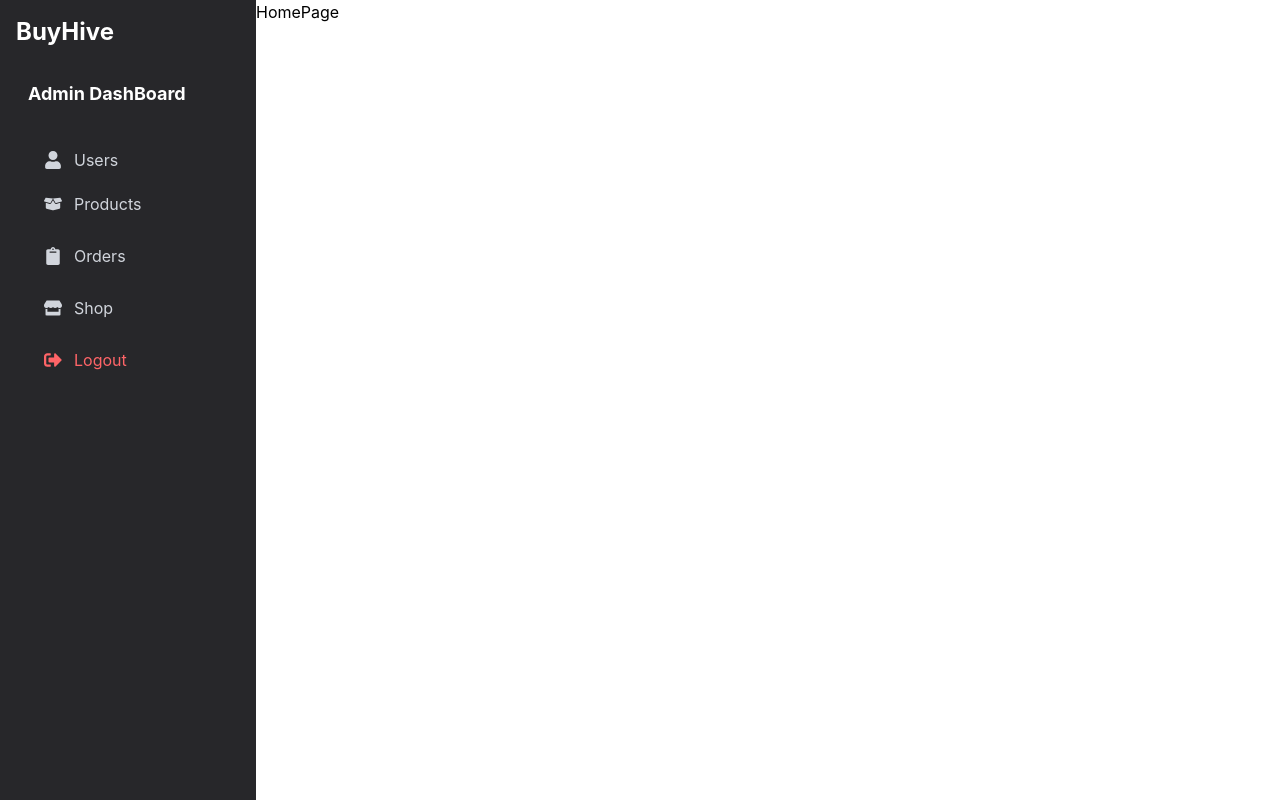
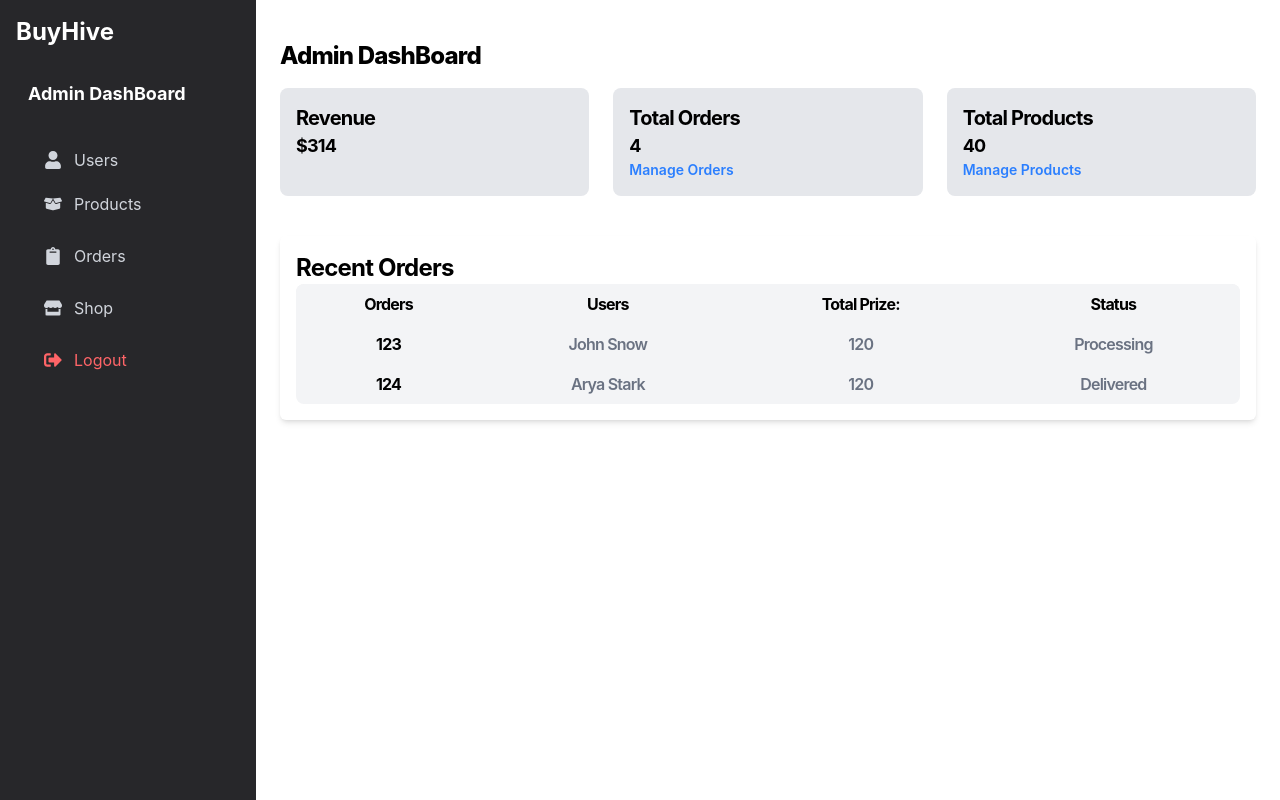
Before and after one commit to Vish75-c/Ecommerce, a React (Vite) app in the folder frontend/: page /admin in a window 1280 px wide. Built offline with nearby package versions, Linux system fonts and the light colour scheme.

Commit message:
AdminHomeCompleted

```diff
--- a/frontend/src/components/Admin/AdminHome.jsx
+++ b/frontend/src/components/Admin/AdminHome.jsx
@@ -1,9 +1,68 @@
 import React from 'react'
-
+import { Link } from 'react-router-dom'
+const order=[
+    {
+        _id:123,
+        user:{
+            name:"John Snow",
+        },
+        totalprice:120,
+        status:"Processing"
+    },
+        {
+        _id:124,
+        user:{
+            name:"Arya Stark",
+        },
+        totalprice:120,
+        status:"Delivered"
+    }
+]
 const AdminHome = () => {
   return (
-    <div className=''>
-      HomePage
+    <div className='max-w-6xl mx-auto p-6 py-10 flex flex-col tracking-tighter'>
+      <h1 className='text-2xl font-extrabold mb-4'>Admin DashBoard</h1>
+      <div className='grid grid-cols-1 md:grid-cols-3 gap-6 mb-10'>
+        <div className='p-4 flex flex-col bg-gray-200 rounded-lg shadow-4xl shadow-emerald-950 hover:scale-105 duration-500 transition-all min-h-[100px]'>
+            <span className='font-bold text-xl'>Revenue</span>
+            <span className='font-bold text-lg'>$314</span>
+        </div>
+        <div className='p-4 flex flex-col bg-gray-200 rounded-lg shadow-4xl shadow-emerald-950 hover:scale-105 duration-500 transition-all min-h-[100px]'>
+            <span className='font-bold text-xl'>Total Orders</span>
+            <span className='font-bold text-lg'>4</span>
+            <Link className='text-blue-500 text-sm tracking-normal font-semibold'>Manage Orders</Link>
+        </div>
+        <div className='p-4 flex flex-col bg-gray-200 rounded-lg shadow-4xl shadow-emerald-950 hover:scale-105 duration-500 transition-all min-h-[100px]'>
+            <span className='font-bold text-xl'>Total Products</span>
+            <span className='font-bold text-lg'>40</span>
+            <Link className='text-blue-500 text-sm tracking-normal font-semibold'>Manage Products</Link>
+        </div>
+      </div>
+      <div className='w-full  shadow-md rounded-md p-4'>
+        <h1 className='font-bold text-2xl'>Recent Orders</h1>
+        <div className='relative overflow-hidden rounded-lg bg-gray-100'>
+          <table className='w-full'>
+            <thead>
+              <tr className='bg-gray-100 font-bold text-md'>
+                <td className='px-4 py-2 text-center'>Orders</td>
+                <td className='px-4 py-2 text-center'>Users</td>
+                <td className='px-4 py-2 text-center'>Total Prize:</td>
+                <td className='px-4 py-2 text-center'>Status</td>
+              </tr>
+            </thead>
+            <tbody >
+              {order.map((item,index)=>{
+                return (<tr >
+                  <td className='px-4 py-2 text-center font-bold text-black'>{item._id}</td>
+                  <td className='px-4 py-2 text-center text-gray-500 font-semibold'>{item.user.name}</td>
+                  <td className='px-4 py-2 text-center text-gray-500 font-semibold'>{item.totalprice}</td>
+                  <td className='px-4 py-2 text-center text-gray-500 font-semibold'>{item.status}</td>
+                </tr>)
+              })}
+            </tbody>
+          </table>
+        </div>
+      </div>
     </div>
   )
 }
--- a/frontend/src/components/Admin/AdminLayout.jsx
+++ b/frontend/src/components/Admin/AdminLayout.jsx
@@ -9,7 +9,7 @@ const AdminLayout = () => {
         setisOpen(!isOpen);
     }
   return (
-    <div className='flex flex-row'>
+    <div className='flex flex-col md:flex-row'>
       {/* Small Screen Navigation */}
       <nav className='flex md:hidden bg-zinc-800 py-6 px-4 items-center'>
         <FaBars onClick={toggleSlide} className='text-white mr-6'size={20}/>
--- a/frontend/src/components/Admin/AdminSlideBar.jsx
+++ b/frontend/src/components/Admin/AdminSlideBar.jsx
@@ -1,5 +1,6 @@
 import React from "react";
-import { FaBox, FaSignOutAlt,FaBoxOpen, FaClipboard, FaStore, FaUser } from "react-icons/fa";
+import { FaBox, FaSignOutAlt,FaBoxOpen, FaClipboard, FaStore, FaUser, FaCross, FaXRay } from "react-icons/fa";
+import { IoMdClose } from "react-icons/io";
 import { Link, NavLink } from "react-router-dom";
 import { useNavigate } from "react-router-dom";
 const AdminSlideBar = (props) => {
@@ -8,10 +9,13 @@ const AdminSlideBar = (props) => {
         navigate('/')
     }
   return (
-    <div className="p-4 flex flex-col ">
-      <h1 className="text-2xl text-white mb-5 font-bold">BuyHive</h1>
+    <div className="p-4 flex flex-col w-full">
+      <div className="flex items-center justify-between w-full mb-5">
+        <h1 className="text-2xl text-white  font-bold">BuyHive</h1>
+        <IoMdClose onClick={()=>props.setisOpen(false)} className="md:hidden " size={25}/>
+      </div>
       <div className="flex p-3 flex-col text-white">
-        <Link to="/admin" onClick={()=>props.setisOpen(false)} className="text-white text-lg font-bold mb-8">
+        <Link to="/admin"  className="text-white text-lg font-bold mb-8">
           Admin DashBoard
         </Link>
         <NavLink
```
